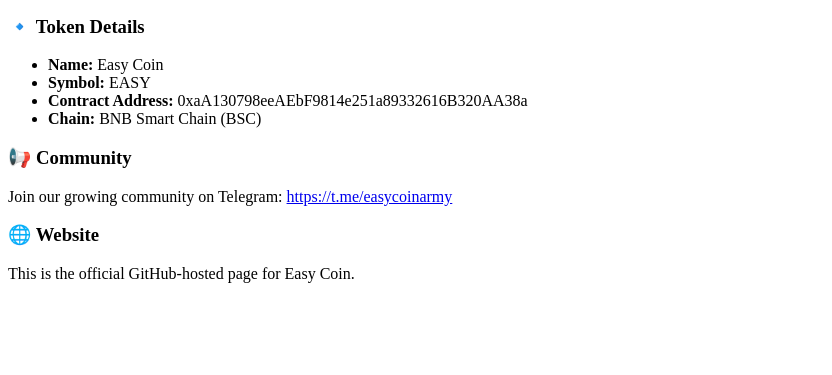
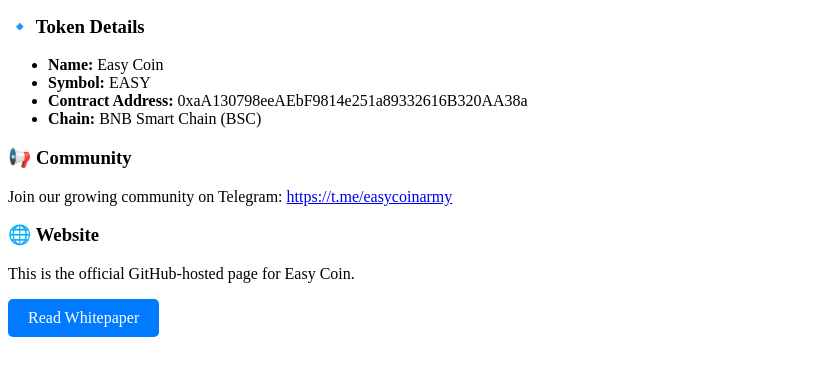
Before and after one commit to alpercument/easy-coin-site, a plain HTML site: page index.html in a window 1280 px wide. Shown: the part 101-476 px from the top of the page, without its empty margins (0-832 px from the left). Drawn offline with Linux system fonts and the light colour scheme.

Commit message:
Update index.html

```diff
--- a/index.html
+++ b/index.html
@@ -22,3 +22,8 @@
   <p>This is the official GitHub-hosted page for Easy Coin.</p>
 </body>
 </html>
+<a href="https://github.com/alpercument/easy-coin-site/raw/main/easycoin_whitepaper.pdf"
+   target="_blank"
+   style="display:inline-block;padding:10px 20px;background:#007bff;color:white;text-decoration:none;border-radius:5px;">
+   Read Whitepaper
+</a>
```
